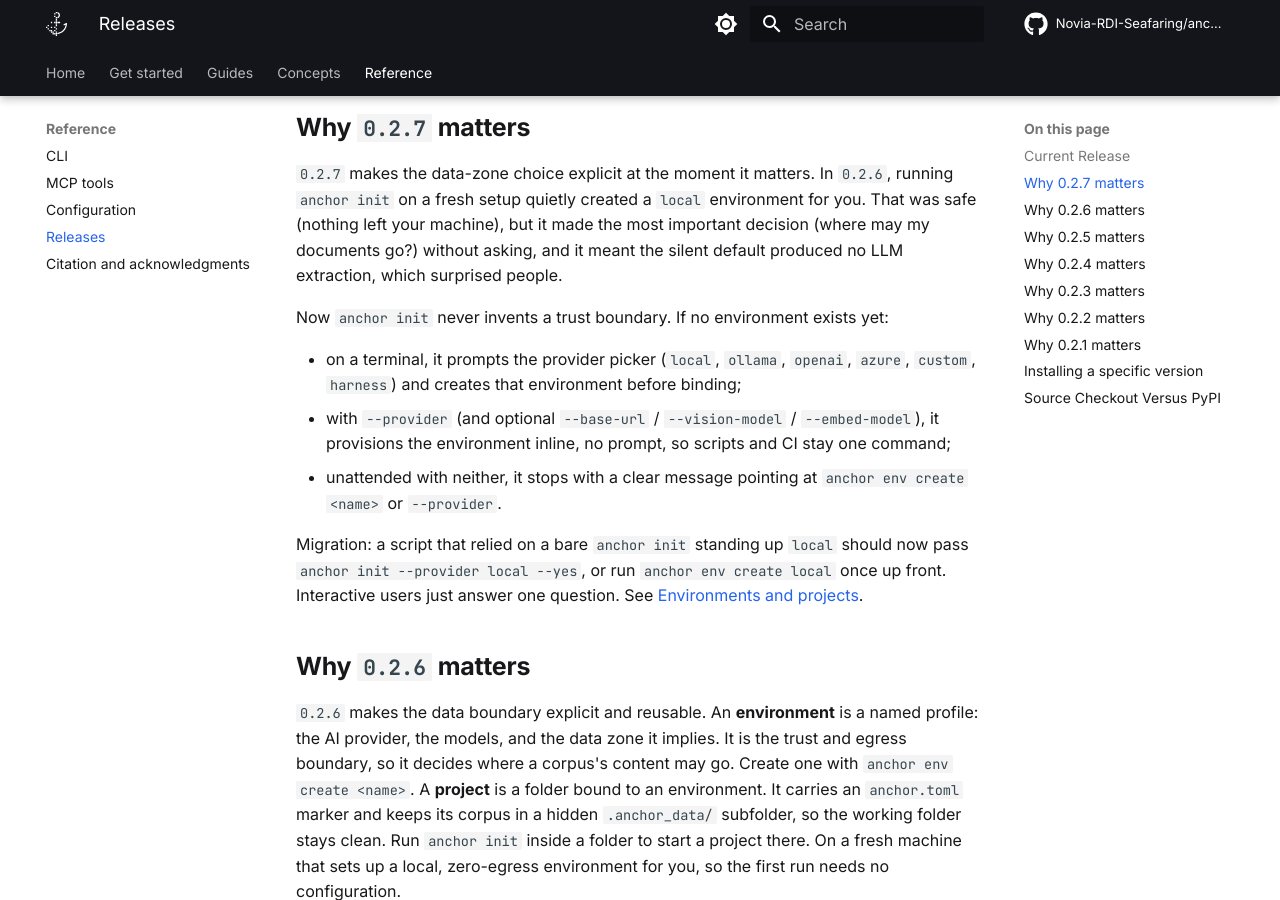
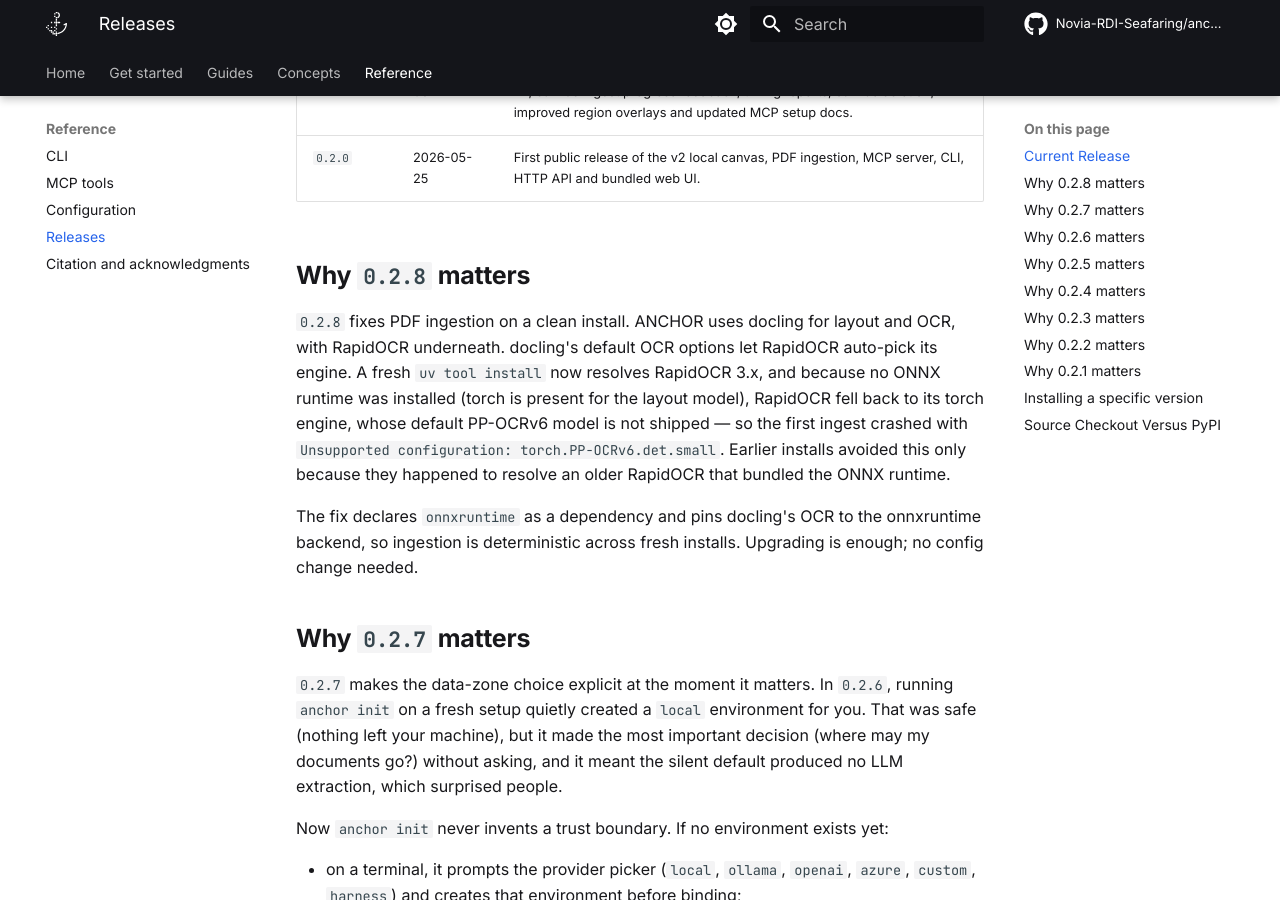
Before and after one commit to Novia-RDI-Seafaring/anchor, an MkDocs documentation site: the page built from docs/reference/releases.md, in a window 1280 px wide and 900 px high, scrolled down 1562 px. Built offline with MkDocs 1.6.1 and Material for MkDocs 9.7.7, drawn with Linux system fonts in a browser that asks for light colours; comment, search, counter and statistics services are not loaded; some of the changed text lies outside the part shown.

Commit message:
fix(ingest): pin OCR to onnxruntime backend (v0.2.8)
A fresh install resolves RapidOCR 3.x. docling's default OcrAutoOptions lets
RapidOCR auto-select an engine; with onnxruntime absent and torch present (it
ships for the layout model), RapidOCR fell back to its torch engine, whose
default PP-OCRv6 model is not shipped. The first ingest then died with
"Unsupported configuration: torch.PP-OCRv6.det.small". Older installs only
worked because they resolved an older RapidOCR that bundled the ONNX runtime.

Declare `onnxruntime` as a dependency and set docling's ocr_options to
RapidOcrOptions(backend="onnxruntime") so ingest is deterministic on clean
installs. Verified end to end: an image-only PDF OCRs via onnxruntime with no
torch/PP-OCRv6 error. Bump to 0.2.8.

572 tests green; import-linter 6/6.

```diff
--- a/docs/reference/releases.md
+++ b/docs/reference/releases.md
@@ -14,6 +14,7 @@ release.
 
 | Version | Date | Main difference |
 | --- | --- | --- |
+| `0.2.8` | 2026-06-23 | Ingest fix. A fresh install resolved a newer RapidOCR that, with no ONNX runtime present, fell back to a torch OCR engine whose default model does not exist, so ingest died with `Unsupported configuration: torch.PP-OCRv6.det.small`. ANCHOR now depends on `onnxruntime` and pins docling's OCR to that backend, so PDF ingestion works on a clean install again. Recommended for anyone on 0.2.5–0.2.7 who hit an OCR error. |
 | `0.2.7` | 2026-06-22 | Safer onboarding. `anchor init` no longer invents an environment silently. The environment is the trust boundary, so the first time you init a project, it asks you to pick a provider (your data zone) right in the terminal, accepts `--provider` to provision inline (scriptable), or points you at `anchor env create` when run unattended. Egress is always an explicit choice. Behavior change for scripts that relied on the old silent `local` default. |
 | `0.2.6` | 2026-06-22 | Environments and projects. An environment is a named configuration profile (provider, models, data zone) and the trust boundary. A project is a folder bound to one environment, with its corpus in a hidden `.anchor_data/`. `anchor env create <name>` is the provider picker; `anchor init` in a folder starts a project there and self-creates a local, zero-egress environment on a fresh machine. One MCP server serves one environment and addresses projects by a per-call name. A pre-existing `~/anchor-data` keeps working until `anchor migrate` folds it in. |
 | `0.2.5` | 2026-06-17 | Grounding and harness-ingest release. Preserves table-cell provenance when Docling supplies cell coordinates, restores row source buttons on populated spec tables, adds the harness-driven gold-ingest path, improves live canvas event sync, warms the local embedding model before the first search, fixes Claude Code MCP registration, and includes the frontend `protobufjs` audit override. Recommended for anyone using `anchor init`, row-level provenance, local embedding search, or agent-driven PDF ingest. |
@@ -22,6 +23,21 @@ release.
 | `0.2.2` | 2026-06-09 | Onboarding release. The init flow configures the AI provider / data zone and models, and one MCP registration serves every project. Azure OpenAI works via its v1 endpoint; docling auto-selects CUDA or CPU; `anchor serve` falls through to a free port. |
 | `0.2.1` | 2026-06-08 | Patch release for public testing. It includes the Windows Unicode ingest fix, canvas ingest progress feedback, timing reports, canvas deletion, improved region overlays and updated MCP setup docs. |
 | `0.2.0` | 2026-05-25 | First public release of the v2 local canvas, PDF ingestion, MCP server, CLI, HTTP API and bundled web UI. |
+
+## Why `0.2.8` matters
+
+`0.2.8` fixes PDF ingestion on a clean install. ANCHOR uses docling for layout
+and OCR, with RapidOCR underneath. docling's default OCR options let RapidOCR
+auto-pick its engine. A fresh `uv tool install` now resolves RapidOCR 3.x, and
+because no ONNX runtime was installed (torch is present for the layout model),
+RapidOCR fell back to its torch engine, whose default PP-OCRv6 model is not
+shipped — so the first ingest crashed with `Unsupported configuration:
+torch.PP-OCRv6.det.small`. Earlier installs avoided this only because they
+happened to resolve an older RapidOCR that bundled the ONNX runtime.
+
+The fix declares `onnxruntime` as a dependency and pins docling's OCR to the
+onnxruntime backend, so ingestion is deterministic across fresh installs.
+Upgrading is enough; no config change needed.
 
 ## Why `0.2.7` matters
 
--- a/pyproject.toml
+++ b/pyproject.toml
@@ -10,7 +10,7 @@ build-backend = "hatchling.build"
 # + ``anchor-canvas-fmus`` etc. ``anchor-kb`` then becomes a thin
 # meta-package depending on those, the same pattern ``langchain`` uses.
 name = "anchor-kb"
-version = "0.2.7"
+version = "0.2.8"
 description = "ANCHOR, Agent-Native Canvas to Help Organize Resources with PDF ingest, FMU simulation, and source-grounded provenance"
 requires-python = ">=3.12"
 authors = [
@@ -38,6 +38,7 @@ dependencies = [
     "playwright>=1.59.0",
     "sentence-transformers>=5.4.1",
     "questionary>=2.1.1",
+    "onnxruntime>=1.27.0",
 ]
 
 [project.optional-dependencies]
```
Also changed, not shown: 2 other files.
